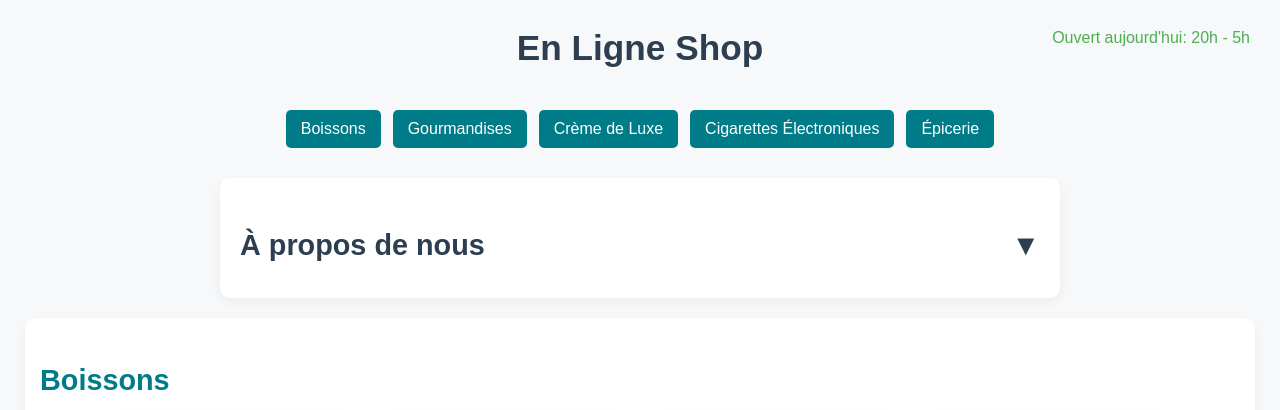
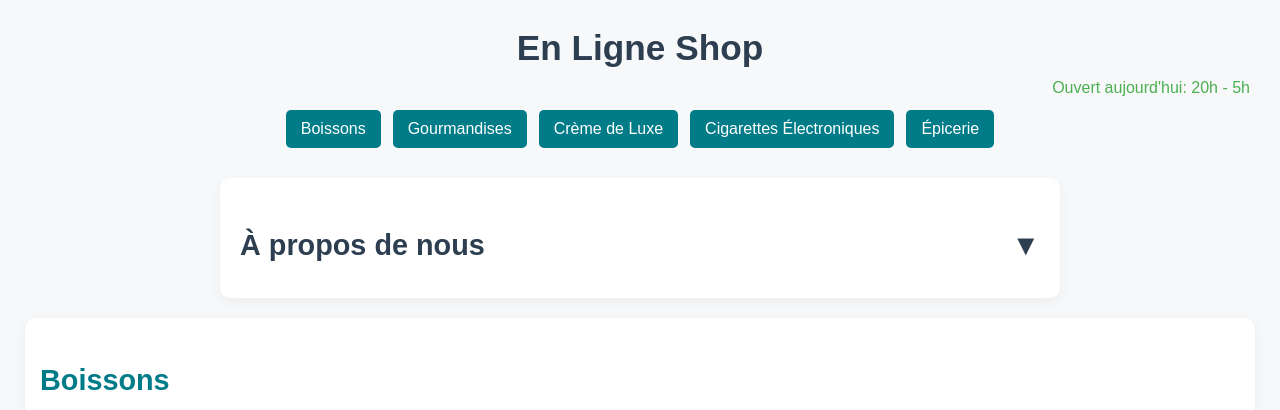
Before and after one commit to Oldestlucious/OnlineShop13, a plain HTML site: page index.html in a window 1280 px wide. Shown: the top 410 px of the page. Drawn offline with Linux system fonts and the light colour scheme; a web font is replaced by a local one.

Commit message:
Update index.html

```diff
--- a/index.html
+++ b/index.html
@@ -306,7 +306,7 @@ form button:hover {
 .opening-hours.open {
     color: #4caf50; /* Vert pour ouvert */
     right: 20px; /* Positionné à droite */
-    top: 20px; /* Positionné en haut */
+    top: 70px; /* Positionné en haut */
 }
 
 .opening-hours.closed {
```
